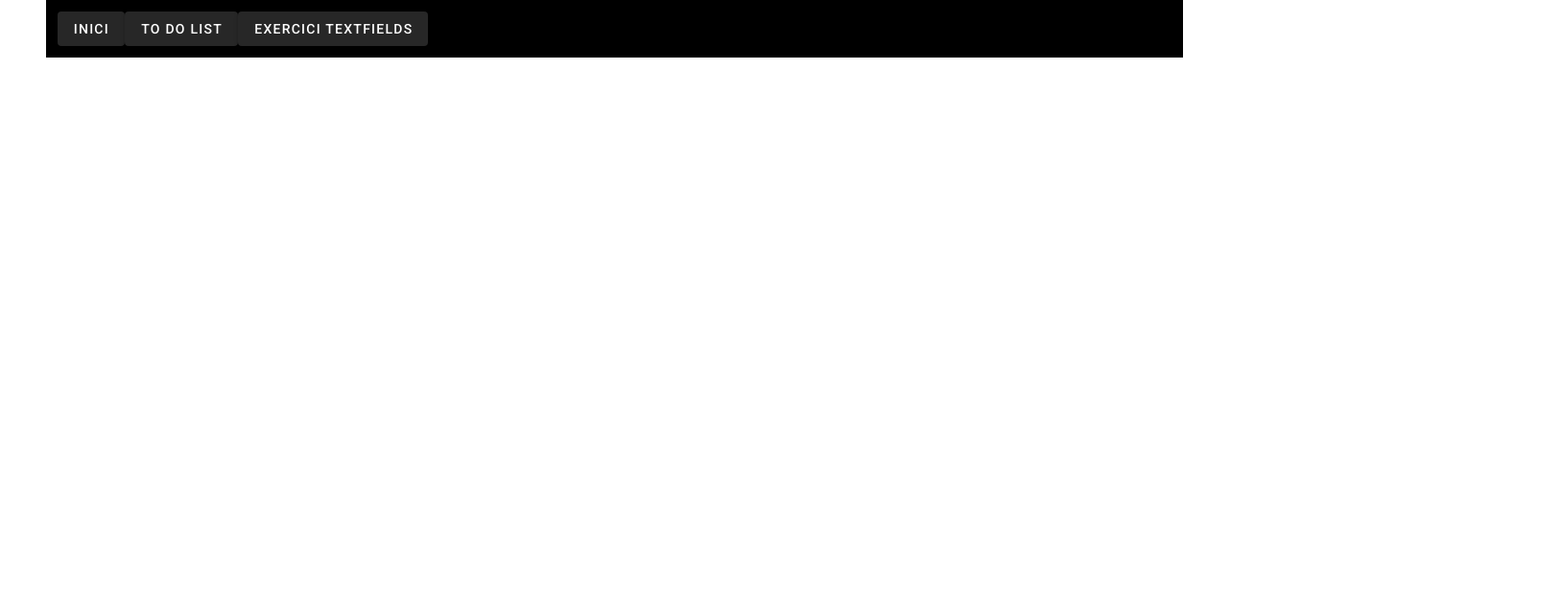
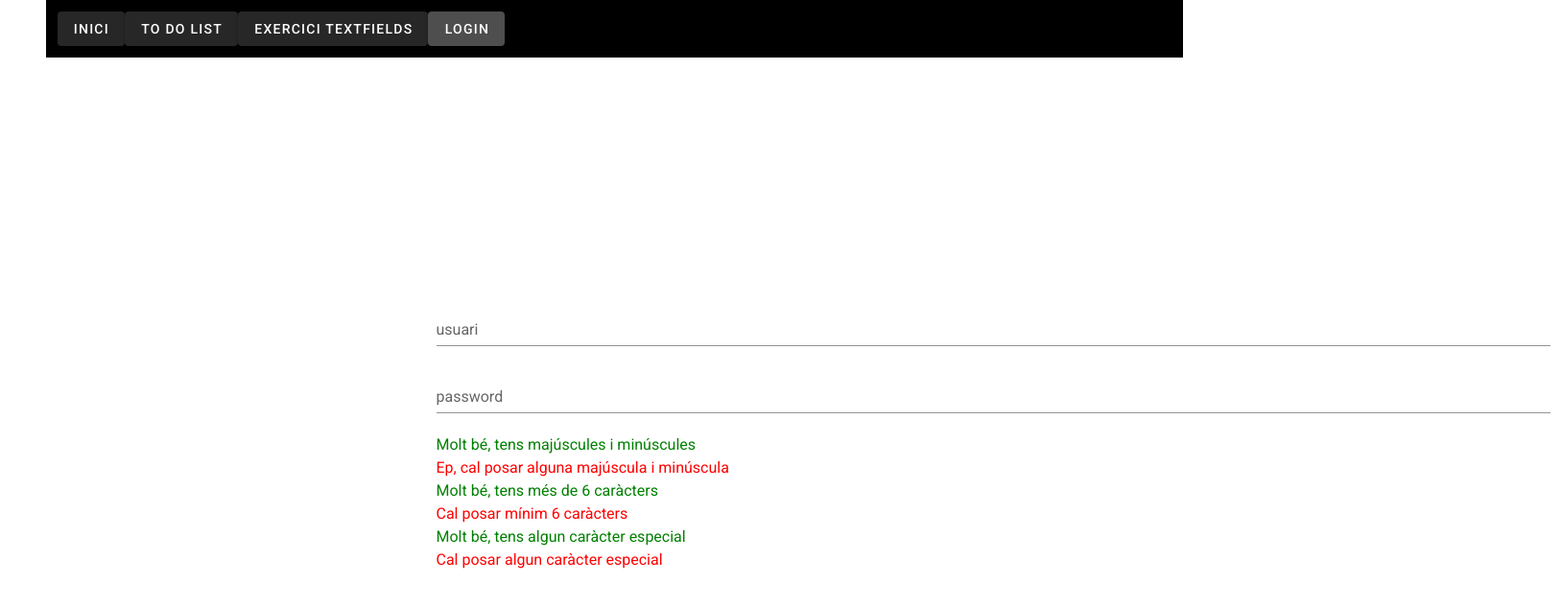
Before and after one commit to mand777/curs-vue-girona-22-nov, a Nuxt app in the folder codi/: page /login in a window 1280 px wide. Shown: the top 632 px of the page at 96% size, 1628 px wide, since content can reach past the window. Built offline with nearby package versions, Linux system fonts and the light colour scheme.

Commit message:
estilcontra

```diff
--- a/codi/components/exerciciTextfields.vue
+++ b/codi/components/exerciciTextfields.vue
@@ -12,6 +12,7 @@
                 v-model="camp2">
                 </v-text-field>
                 <v-btn @click="mostraElsTextos()">mostrar a la consola</v-btn>
+                <br>
                 <br>
                 <v-btn @click="netejarElsTextos()">netejar camp de text</v-btn>
             </v-col>
--- /dev/null
+++ b/codi/components/loginUsuari.vue
@@ -0,0 +1,26 @@
+<template>
+    <v-container>
+        <v-row>
+            <v-col style="margin-top:30vh" cols="12 md=4" offset-md="4">
+                <v-text-field
+                    label="usuari">
+                </v-text-field>
+
+
+                <v-text-field
+                    label="password"
+                    type="password">
+                </v-text-field>
+                <div style="color:green">Molt bé, tens majúscules i minúscules</div>
+                <div style="color:red">Ep, cal posar alguna majúscula i minúscula</div>
+                <div style="color:green">Molt bé, tens més de 6 caràcters</div>
+                <div style="color:red">Cal posar mínim 6 caràcters</div>
+                <div style="color:green">Molt bé, tens algun caràcter especial</div>
+                <div style="color:red">Cal posar algun caràcter especial</div>
+
+            </v-col>
+        </v-row>
+    </v-container>
+
+
+</template>
--- a/codi/layouts/default.vue
+++ b/codi/layouts/default.vue
@@ -6,6 +6,7 @@
           <v-btn dark to="/">inici</v-btn>
           <v-btn dark to="/todolist">to do list</v-btn>
           <v-btn dark to="/textfields">exercici textfields</v-btn>
+          <v-btn dark to="/login">login</v-btn>
         </v-col>
       </v-row>
     </v-container>
--- /dev/null
+++ b/codi/pages/login.vue
@@ -0,0 +1,3 @@
+<template>
+    <loginUsuari/>
+</template>
```
